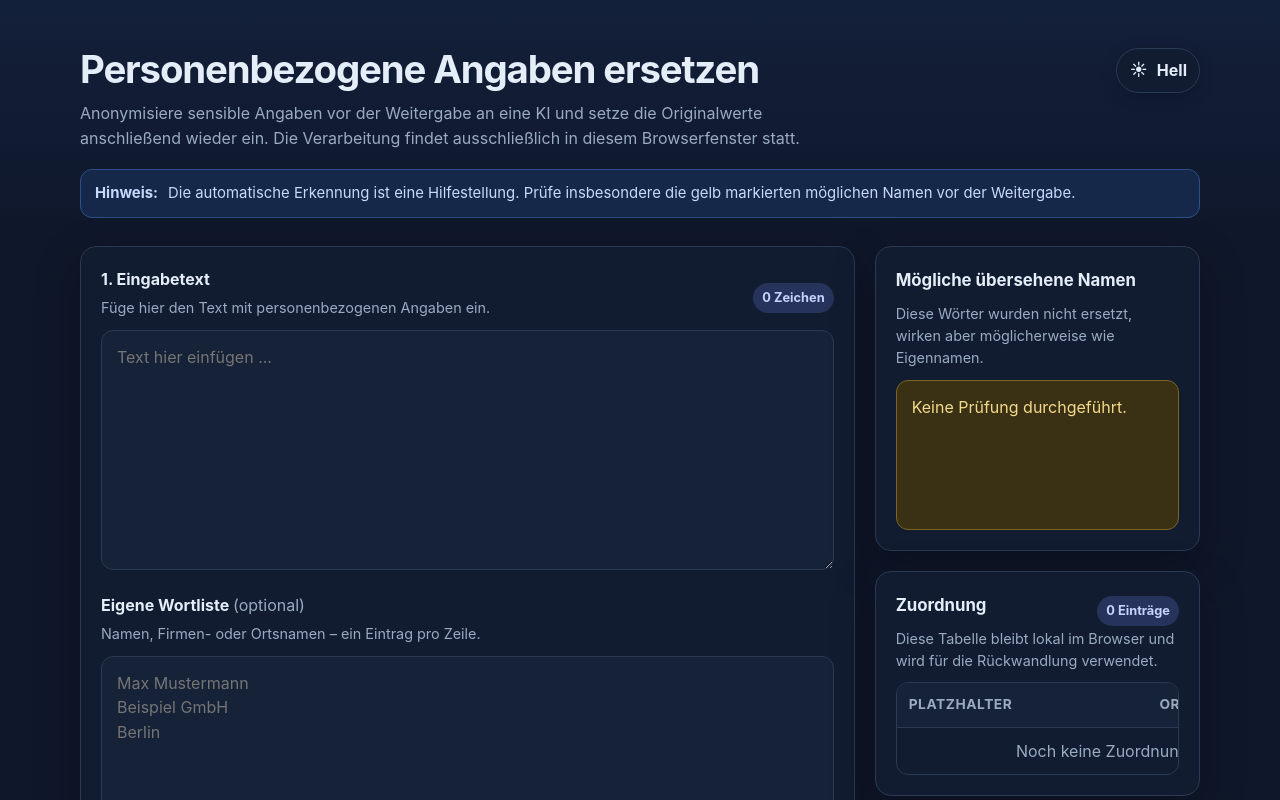
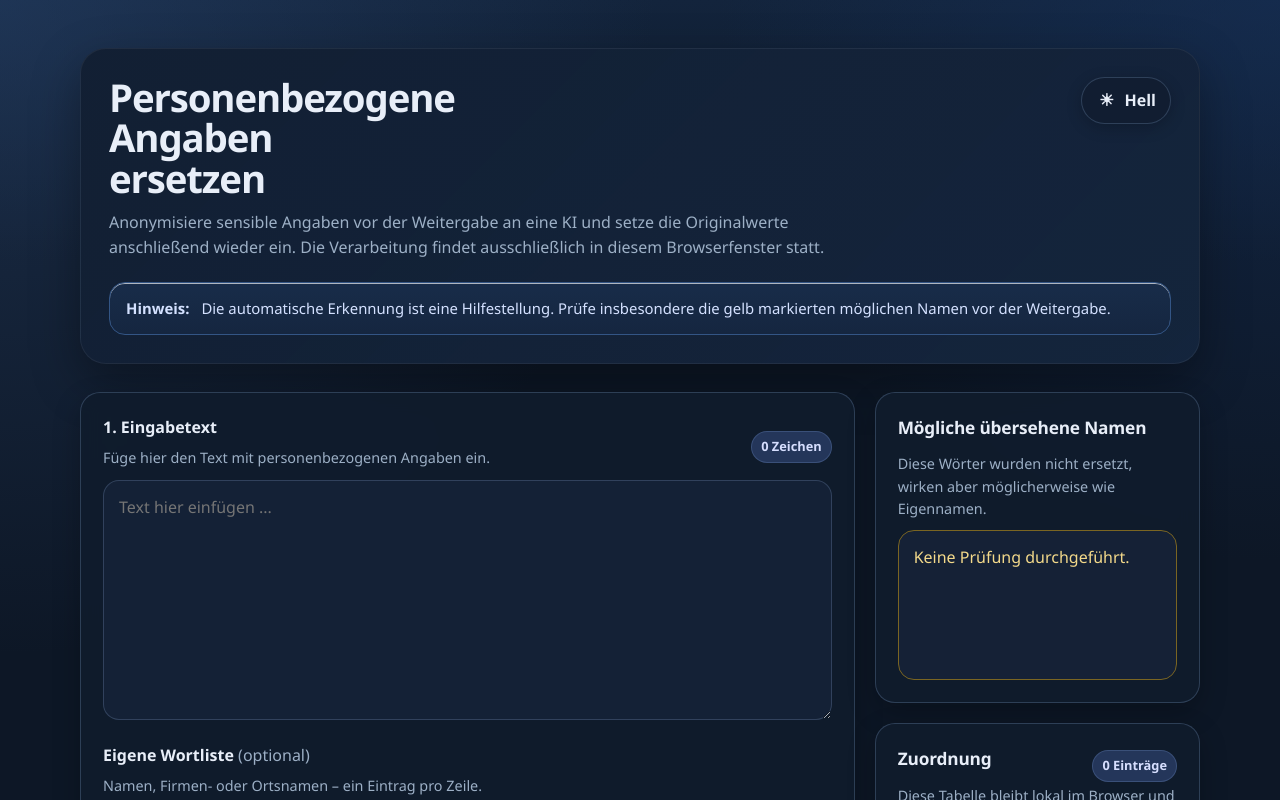
Before and after one commit to Mila672/minisoftware-Mila672, a plain HTML site: page index.html in a window 1280 px wide. Both pictures are taken after a click on the button "Dunkelmodus aktivieren". Shown: the top 800 px of the page. Drawn offline with Linux system fonts and the light colour scheme.

Commit message:
Oberfläche ruhiger und vertrauenswürdiger gestalten, damit die Anwendung für Nutzer klarer und angenehmer wirkt

```diff
--- a/index.html
+++ b/index.html
@@ -7,31 +7,39 @@
   <title>Personenbezogene Angaben ersetzen</title>
   <style>
     :root {
-      --bg: #f5f7fb;
-      --surface: #ffffff;
-      --surface-soft: #f8fafc;
-      --text: #172033;
-      --muted: #64748b;
-      --border: #d9e0ea;
-      --primary: #2563eb;
-      --primary-hover: #1d4ed8;
-      --success: #15803d;
-      --warning-bg: #fff8db;
-      --warning-border: #f0cf66;
-      --warning-text: #7a5800;
+      --bg: #eef3f7;
+      --bg-accent: #d8e7f4;
+      --surface: rgba(255, 255, 255, 0.92);
+      --surface-strong: #ffffff;
+      --surface-soft: #f4f8fb;
+      --text: #142033;
+      --muted: #5f7187;
+      --border: rgba(110, 134, 163, 0.24);
+      --border-strong: rgba(83, 111, 145, 0.38);
+      --primary: #0f62fe;
+      --primary-hover: #004bd1;
+      --success: #137333;
+      --warning-bg: #fff5d6;
+      --warning-border: #efc75e;
+      --warning-text: #7a5600;
       --danger: #b42318;
-      --shadow: 0 14px 40px rgba(15, 23, 42, 0.08);
-      --radius: 16px;
+      --shadow: 0 20px 60px rgba(24, 39, 75, 0.10);
+      --shadow-soft: 0 10px 30px rgba(24, 39, 75, 0.07);
+      --radius: 20px;
     }
 
     * { box-sizing: border-box; }
 
     body {
       margin: 0;
-      font-family: Inter, ui-sans-serif, system-ui, -apple-system, BlinkMacSystemFont, "Segoe UI", sans-serif;
+      font-family: "Aptos", "Segoe UI Variable", "Segoe UI", "Helvetica Neue", sans-serif;
       color: var(--text);
-      background: linear-gradient(180deg, #eef4ff 0, var(--bg) 240px);
+      background:
+        radial-gradient(circle at top left, rgba(255, 255, 255, 0.88), transparent 28%),
+        radial-gradient(circle at top right, rgba(181, 214, 255, 0.55), transparent 24%),
+        linear-gradient(180deg, var(--bg-accent) 0, var(--bg) 260px);
       line-height: 1.55;
+      min-height: 100vh;
     }
 
     .container {
@@ -42,6 +50,14 @@
 
     header {
       margin-bottom: 28px;
+      padding: 28px;
+      border: 1px solid rgba(255, 255, 255, 0.7);
+      border-radius: calc(var(--radius) + 6px);
+      background:
+        linear-gradient(135deg, rgba(255, 255, 255, 0.97), rgba(245, 249, 255, 0.9)),
+        var(--surface-strong);
+      box-shadow: var(--shadow);
+      backdrop-filter: blur(14px);
     }
 
     .header-top {
@@ -60,17 +76,17 @@
       display: inline-flex;
       align-items: center;
       gap: 8px;
-      padding: 9px 12px;
+      padding: 10px 14px;
       border: 1px solid var(--border);
       border-radius: 999px;
-      background: var(--surface);
+      background: rgba(255, 255, 255, 0.88);
       color: var(--text);
-      box-shadow: 0 4px 14px rgba(15, 23, 42, 0.06);
+      box-shadow: var(--shadow-soft);
       white-space: nowrap;
     }
 
     .theme-toggle:hover {
-      background: var(--surface-soft);
+      background: #fff;
     }
 
     .theme-toggle-icon {
@@ -83,34 +99,38 @@
     h1, h2, p { margin-top: 0; }
 
     h1 {
-      font-size: clamp(1.9rem, 3vw, 2.7rem);
-      line-height: 1.12;
-      margin-bottom: 10px;
+      font-size: clamp(2.1rem, 3vw, 2.9rem);
+      line-height: 1.05;
+      margin-bottom: 12px;
       letter-spacing: -0.03em;
+      max-width: 12ch;
     }
 
     h2 {
-      font-size: 1.05rem;
+      font-size: 1.08rem;
       margin-bottom: 12px;
+      letter-spacing: -0.01em;
     }
 
     .lead {
-      max-width: 760px;
+      max-width: 720px;
       color: var(--muted);
       margin-bottom: 0;
+      font-size: 1rem;
     }
 
     .notice {
       display: flex;
-      gap: 10px;
+      gap: 12px;
       align-items: flex-start;
-      padding: 12px 14px;
-      margin-top: 18px;
-      border: 1px solid #bfd0ff;
-      border-radius: 12px;
-      background: #edf3ff;
-      color: #254477;
+      padding: 14px 16px;
+      margin-top: 22px;
+      border: 1px solid rgba(130, 166, 219, 0.45);
+      border-radius: 16px;
+      background: linear-gradient(180deg, #edf5ff, #e8f1fb);
+      color: #214472;
       font-size: 0.93rem;
+      box-shadow: inset 0 1px 0 rgba(255, 255, 255, 0.65);
     }
 
     .grid {
@@ -124,8 +144,9 @@
       background: var(--surface);
       border: 1px solid var(--border);
       border-radius: var(--radius);
-      box-shadow: var(--shadow);
-      padding: 20px;
+      box-shadow: var(--shadow-soft);
+      padding: 22px;
+      backdrop-filter: blur(10px);
     }
 
     .card + .card { margin-top: 20px; }
@@ -146,7 +167,7 @@
     }
 
     .hint {
-      margin: -2px 0 10px;
+      margin: 0 0 10px;
       color: var(--muted);
       font-size: 0.9rem;
     }
@@ -156,11 +177,11 @@
       min-height: 240px;
       resize: vertical;
       border: 1px solid var(--border);
-      border-radius: 12px;
+      border-radius: 16px;
       padding: 14px 15px;
       font: inherit;
       color: inherit;
-      background: var(--surface-soft);
+      background: rgba(248, 251, 253, 0.92);
       outline: none;
       transition: border-color 0.2s, box-shadow 0.2s, background 0.2s;
     }
@@ -169,42 +190,46 @@
 
     textarea:focus {
       border-color: var(--primary);
-      box-shadow: 0 0 0 4px rgba(37, 99, 235, 0.12);
-      background: var(--surface);
+      box-shadow: 0 0 0 4px rgba(15, 98, 254, 0.12);
+      background: #fff;
     }
 
     button {
       appearance: none;
       border: 0;
-      border-radius: 10px;
-      padding: 10px 14px;
+      border-radius: 12px;
+      padding: 11px 15px;
       font: inherit;
       font-weight: 700;
       cursor: pointer;
-      transition: transform 0.05s, background 0.2s, border-color 0.2s, opacity 0.2s;
+      transition: transform 0.05s, background 0.2s, border-color 0.2s, opacity 0.2s, box-shadow 0.2s;
     }
 
     button:active { transform: translateY(1px); }
 
     .btn-primary {
-      background: var(--primary);
+      background: linear-gradient(180deg, #1e68ff, var(--primary));
       color: #fff;
+      box-shadow: 0 10px 22px rgba(15, 98, 254, 0.22);
     }
 
-    .btn-primary:hover { background: var(--primary-hover); }
+    .btn-primary:hover {
+      background: linear-gradient(180deg, #1761f0, var(--primary-hover));
+      box-shadow: 0 12px 24px rgba(15, 98, 254, 0.26);
+    }
 
     .btn-secondary {
-      background: var(--surface-soft);
+      background: rgba(247, 250, 252, 0.95);
       color: var(--text);
       border: 1px solid var(--border);
     }
 
-    .btn-secondary:hover { background: #eef2f7; }
+    .btn-secondary:hover { background: #eef4f8; }
 
     .btn-danger {
-      background: transparent;
+      background: rgba(255, 247, 246, 0.9);
       color: var(--danger);
-      border: 1px solid #f0c7c3;
+      border: 1px solid #efc7c2;
     }
 
     .toolbar {
@@ -218,6 +243,7 @@
       color: var(--muted);
       font-size: 0.9rem;
       min-height: 1.4em;
+      padding-top: 4px;
     }
 
     .status.success { color: var(--success); }
@@ -233,10 +259,10 @@
       white-space: pre-wrap;
       overflow-wrap: anywhere;
       border: 1px solid var(--border);
-      border-radius: 12px;
+      border-radius: 16px;
       padding: 14px 15px;
       min-height: 150px;
-      background: var(--surface-soft);
+      background: rgba(248, 251, 253, 0.92);
     }
 
     .placeholder-output:empty::before {
@@ -271,16 +297,18 @@
       gap: 6px;
       padding: 5px 9px;
       border-radius: 999px;
-      background: #eef2ff;
-      color: #3730a3;
+      background: rgba(228, 238, 255, 0.9);
+      color: #294194;
       font-size: 0.8rem;
       font-weight: 700;
+      border: 1px solid rgba(132, 154, 209, 0.28);
     }
 
     .table-wrap {
       overflow-x: auto;
       border: 1px solid var(--border);
-      border-radius: 12px;
+      border-radius: 16px;
+      background: rgba(248, 251, 253, 0.78);
     }
 
     table {
@@ -297,7 +325,7 @@
     }
 
     th {
-      background: var(--surface-soft);
+      background: rgba(242, 246, 251, 0.96);
       font-size: 0.86rem;
       color: var(--muted);
       text-transform: uppercase;
@@ -324,6 +352,7 @@
       .actions button { width: 100%; }
       .header-top { align-items: stretch; flex-direction: column; }
       .theme-toggle { align-self: flex-start; }
+      header { padding: 22px; }
     }
 
     @media (max-width: 560px) {
@@ -336,6 +365,11 @@
       .card {
         padding: 16px;
         border-radius: 14px;
+      }
+
+      header {
+        padding: 18px;
+        border-radius: 20px;
       }
 
       .notice,
@@ -353,6 +387,11 @@
       .theme-toggle {
         width: 100%;
         justify-content: center;
+      }
+
+      h1 {
+        max-width: none;
+        font-size: clamp(1.8rem, 8vw, 2.3rem);
       }
 
       textarea {
@@ -377,26 +416,50 @@
     }
 
     :root[data-theme="dark"] {
-      --bg: #0f172a;
-      --surface: #111c31;
-      --surface-soft: #162238;
-      --text: #e5edf8;
-      --muted: #9aabc0;
-      --border: #2a3a52;
-      --shadow: 0 16px 45px rgba(0, 0, 0, 0.28);
+      --bg: #0d1726;
+      --bg-accent: #13243c;
+      --surface: rgba(16, 28, 45, 0.9);
+      --surface-strong: #122037;
+      --surface-soft: #16263d;
+      --text: #e8eef8;
+      --muted: #9db0c6;
+      --border: rgba(88, 112, 145, 0.42);
+      --border-strong: rgba(114, 145, 186, 0.5);
+      --shadow: 0 18px 48px rgba(0, 0, 0, 0.34);
+      --shadow-soft: 0 10px 28px rgba(0, 0, 0, 0.24);
       color-scheme: dark;
     }
 
     :root[data-theme="dark"] body {
-      background: linear-gradient(180deg, #13203a 0, var(--bg) 240px);
+      background:
+        radial-gradient(circle at top left, rgba(46, 76, 120, 0.42), transparent 28%),
+        radial-gradient(circle at top right, rgba(22, 49, 91, 0.55), transparent 24%),
+        linear-gradient(180deg, var(--bg-accent) 0, var(--bg) 260px);
     }
 
-    :root[data-theme="dark"] .notice { background: #162849; color: #c8d8ff; border-color: #2e4f86; }
+    :root[data-theme="dark"] header {
+      border-color: rgba(255, 255, 255, 0.06);
+      background:
+        linear-gradient(135deg, rgba(18, 31, 51, 0.95), rgba(20, 37, 61, 0.88)),
+        var(--surface-strong);
+    }
+
+    :root[data-theme="dark"] .notice { background: linear-gradient(180deg, #182c49, #152640); color: #d4e1ff; border-color: #335585; }
     :root[data-theme="dark"] .btn-secondary:hover { background: #21304a; }
     :root[data-theme="dark"] .warning-box { background: #3a3115; color: #f3d98a; border-color: #7a6522; }
     :root[data-theme="dark"] .moeglicher-name { background: #695719; color: #fff3b2; }
-    :root[data-theme="dark"] .badge { background: #26335a; color: #c7d2fe; }
-    :root[data-theme="dark"] .theme-toggle { box-shadow: 0 4px 16px rgba(0, 0, 0, 0.2); }
+    :root[data-theme="dark"] .badge { background: #24365a; color: #d6defe; border-color: rgba(99, 130, 182, 0.34); }
+    :root[data-theme="dark"] .theme-toggle { background: rgba(17, 30, 49, 0.95); box-shadow: 0 4px 16px rgba(0, 0, 0, 0.2); }
+    :root[data-theme="dark"] textarea,
+    :root[data-theme="dark"] .output,
+    :root[data-theme="dark"] .table-wrap,
+    :root[data-theme="dark"] .btn-secondary {
+      background: rgba(22, 35, 56, 0.88);
+    }
+
+    :root[data-theme="dark"] th {
+      background: rgba(28, 43, 67, 0.94);
+    }
   </style>
 </head>
 <body>
```
